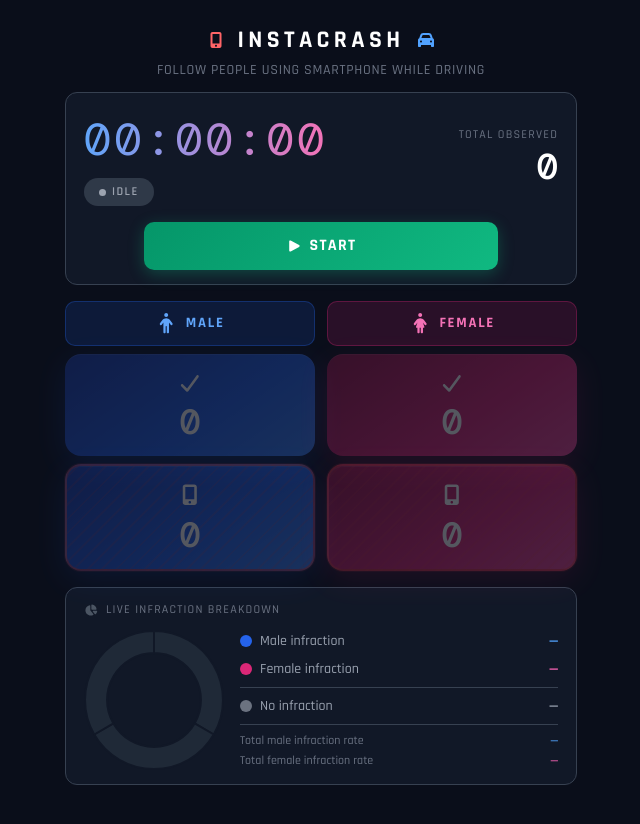
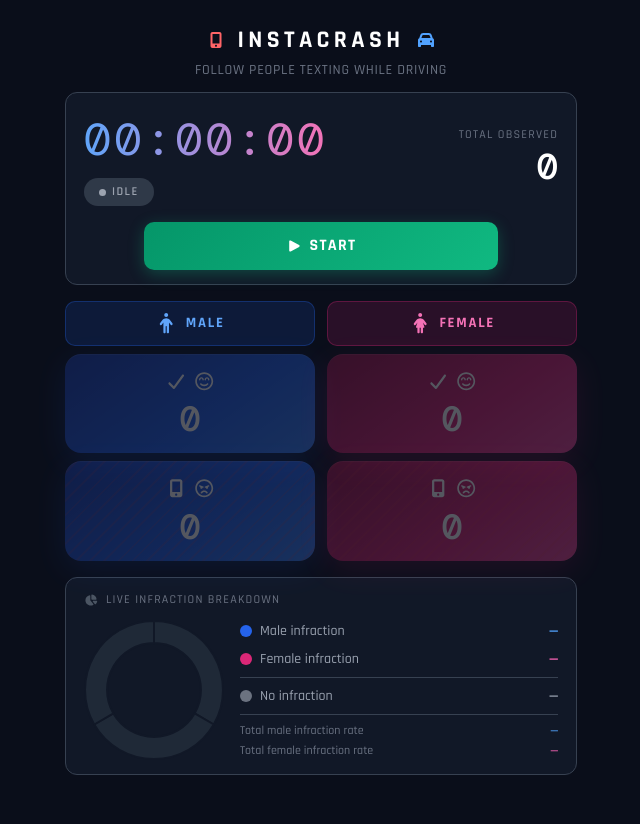
Before and after one commit to tagliala-labs/instacrash, a React (Vite) app: page / in a window 1280 px wide. Shown: the top 824 px of the page, without its empty margins (319-959 px from the left). Built offline with nearby package versions, Linux system fonts and the light colour scheme.

Commit message:
Add face-smile-beam + face-angry icons; dual icons per button; remove red border

```diff
--- a/App.tsx
+++ b/App.tsx
@@ -7,6 +7,8 @@ import {
   CheckIcon,
   ChevronRightIcon,
   ClockRotateLeftIcon,
+  FaceAngryIcon,
+  FaceSmileBeamIcon,
   MobileScreenButtonIcon,
   PauseIcon,
   PersonDressIcon,
@@ -408,7 +410,7 @@ export default function App() {
             />
           </div>
           <p className="text-sm tracking-wider text-gray-500 uppercase">
-            Follow people using smartphone while driving
+            Follow people texting while driving
           </p>
         </div>
 
@@ -483,7 +485,14 @@ export default function App() {
               onClick={() => register('male')}
               disabled={!isRunning}
             >
-              <CheckIcon style={{ width: '1.6rem', height: '1.6rem' }} />
+              <div
+                style={{ display: 'flex', gap: '6px', alignItems: 'center' }}
+              >
+                <CheckIcon style={{ width: '1.4rem', height: '1.4rem' }} />
+                <FaceSmileBeamIcon
+                  style={{ width: '1.4rem', height: '1.4rem' }}
+                />
+              </div>
               <span className="count-number">{male}</span>
             </button>
             <button
@@ -494,9 +503,14 @@ export default function App() {
               onClick={() => register('malePhone')}
               disabled={!isRunning}
             >
-              <MobileScreenButtonIcon
-                style={{ width: '1.6rem', height: '1.6rem' }}
-              />
+              <div
+                style={{ display: 'flex', gap: '6px', alignItems: 'center' }}
+              >
+                <MobileScreenButtonIcon
+                  style={{ width: '1.4rem', height: '1.4rem' }}
+                />
+                <FaceAngryIcon style={{ width: '1.4rem', height: '1.4rem' }} />
+              </div>
               <span className="count-number">{malePhone}</span>
             </button>
           </div>
@@ -515,7 +529,14 @@ export default function App() {
               onClick={() => register('female')}
               disabled={!isRunning}
             >
-              <CheckIcon style={{ width: '1.6rem', height: '1.6rem' }} />
+              <div
+                style={{ display: 'flex', gap: '6px', alignItems: 'center' }}
+              >
+                <CheckIcon style={{ width: '1.4rem', height: '1.4rem' }} />
+                <FaceSmileBeamIcon
+                  style={{ width: '1.4rem', height: '1.4rem' }}
+                />
+              </div>
               <span className="count-number">{female}</span>
             </button>
             <button
@@ -526,9 +547,14 @@ export default function App() {
               onClick={() => register('femalePhone')}
               disabled={!isRunning}
             >
-              <MobileScreenButtonIcon
-                style={{ width: '1.6rem', height: '1.6rem' }}
-              />
+              <div
+                style={{ display: 'flex', gap: '6px', alignItems: 'center' }}
+              >
+                <MobileScreenButtonIcon
+                  style={{ width: '1.4rem', height: '1.4rem' }}
+                />
+                <FaceAngryIcon style={{ width: '1.4rem', height: '1.4rem' }} />
+              </div>
               <span className="count-number">{femalePhone}</span>
             </button>
           </div>
--- a/icons.tsx
+++ b/icons.tsx
@@ -170,6 +170,35 @@ export const CheckIcon: React.FC<IconProps> = ({ className, style }) => (
   </svg>
 );
 
+export const FaceSmileBeamIcon: React.FC<IconProps> = ({
+  className,
+  style,
+}) => (
+  <svg
+    xmlns="http://www.w3.org/2000/svg"
+    viewBox="0 0 640 640"
+    fill="currentColor"
+    className={className}
+    style={style}
+    aria-hidden="true"
+  >
+    <path d="M528 320C528 205.1 434.9 112 320 112C205.1 112 112 205.1 112 320C112 434.9 205.1 528 320 528C434.9 528 528 434.9 528 320zM64 320C64 178.6 178.6 64 320 64C461.4 64 576 178.6 576 320C576 461.4 461.4 576 320 576C178.6 576 64 461.4 64 320zM241.3 383.4C256.3 399 282.4 416 320 416C357.6 416 383.7 399 398.7 383.4C407.9 373.8 423.1 373.5 432.6 382.7C442.1 391.9 442.5 407.1 433.3 416.6C411.2 439.6 373.3 464 320 464C266.7 464 228.8 439.6 206.7 416.6C197.5 407 197.8 391.8 207.4 382.7C217 373.6 232.2 373.8 241.3 383.4zM240 244C224.5 244 212 256.5 212 272L212 280C212 291 203 300 192 300C181 300 172 291 172 280L172 272C172 234.4 202.4 204 240 204C277.6 204 308 234.4 308 272L308 280C308 291 299 300 288 300C277 300 268 291 268 280L268 272C268 256.5 255.5 244 240 244zM372 272L372 280C372 291 363 300 352 300C341 300 332 291 332 280L332 272C332 234.4 362.4 204 400 204C437.6 204 468 234.4 468 272L468 280C468 291 459 300 448 300C437 300 428 291 428 280L428 272C428 256.5 415.5 244 400 244C384.5 244 372 256.5 372 272z" />
+  </svg>
+);
+
+export const FaceAngryIcon: React.FC<IconProps> = ({ className, style }) => (
+  <svg
+    xmlns="http://www.w3.org/2000/svg"
+    viewBox="0 0 640 640"
+    fill="currentColor"
+    className={className}
+    style={style}
+    aria-hidden="true"
+  >
+    <path d="M320 112C434.9 112 528 205.1 528 320C528 434.9 434.9 528 320 528C205.1 528 112 434.9 112 320C112 205.1 205.1 112 320 112zM320 576C461.4 576 576 461.4 576 320C576 178.6 461.4 64 320 64C178.6 64 64 178.6 64 320C64 461.4 178.6 576 320 576zM320 432C344.1 432 365.4 443.8 378.5 462C386.2 472.8 401.2 475.2 412 467.5C422.8 459.8 425.2 444.8 417.5 434C395.8 403.8 360.2 384 320 384C279.8 384 244.3 403.8 222.5 434C214.8 444.8 217.2 459.8 228 467.5C238.8 475.2 253.8 472.8 261.5 462C274.6 443.8 295.9 432 320 432zM240 336C257.7 336 272 321.7 272 304L272 303.7L281.7 306.9C292.2 310.4 303.5 304.7 307 294.3C310.5 283.9 304.8 272.5 294.4 269L198.4 237C187.9 233.5 176.6 239.2 173.1 249.6C169.6 260 175.3 271.4 185.7 274.9L214.6 284.5C210.5 289.9 208 296.6 208 303.9C208 321.6 222.3 335.9 240 335.9zM432 304C432 296.7 429.6 290 425.4 284.6L454.3 275C464.8 271.5 470.4 260.2 466.9 249.7C463.4 239.2 452.1 233.6 441.6 237.1L345.6 269.1C335.1 272.6 329.5 283.9 333 294.4C336.5 304.9 347.8 310.5 358.3 307L368 303.8L368 304.1C368 321.8 382.3 336.1 400 336.1C417.7 336.1 432 321.8 432 304.1z" />
+  </svg>
+);
+
 export const RotateLeftIcon: React.FC<IconProps> = ({ className, style }) => (
   <svg
     xmlns="http://www.w3.org/2000/svg"
--- a/index.css
+++ b/index.css
@@ -198,17 +198,14 @@ body {
       rgba(239, 68, 68, 0.13) 10px
     ),
     linear-gradient(145deg, #1e40af 0%, #2563eb 60%, #3b82f6 100%);
-  border: 2px solid rgba(239, 68, 68, 0.55);
   box-shadow:
     0 8px 32px rgba(37, 99, 235, 0.35),
-    0 0 0 1px rgba(239, 68, 68, 0.2),
     inset 0 1px 0 rgba(255, 255, 255, 0.1);
 }
 
 .btn-male-infraction:not(:disabled):hover {
   box-shadow:
     0 12px 40px rgba(37, 99, 235, 0.5),
-    0 0 0 1px rgba(239, 68, 68, 0.4),
     inset 0 1px 0 rgba(255, 255, 255, 0.1);
 }
 
@@ -222,17 +219,14 @@ body {
       rgba(239, 68, 68, 0.13) 10px
     ),
     linear-gradient(145deg, #9d174d 0%, #db2777 60%, #ec4899 100%);
-  border: 2px solid rgba(239, 68, 68, 0.55);
   box-shadow:
     0 8px 32px rgba(219, 39, 119, 0.35),
-    0 0 0 1px rgba(239, 68, 68, 0.2),
     inset 0 1px 0 rgba(255, 255, 255, 0.1);
 }
 
 .btn-female-infraction:not(:disabled):hover {
   box-shadow:
     0 12px 40px rgba(219, 39, 119, 0.5),
-    0 0 0 1px rgba(239, 68, 68, 0.4),
     inset 0 1px 0 rgba(255, 255, 255, 0.1);
 }
 
```
